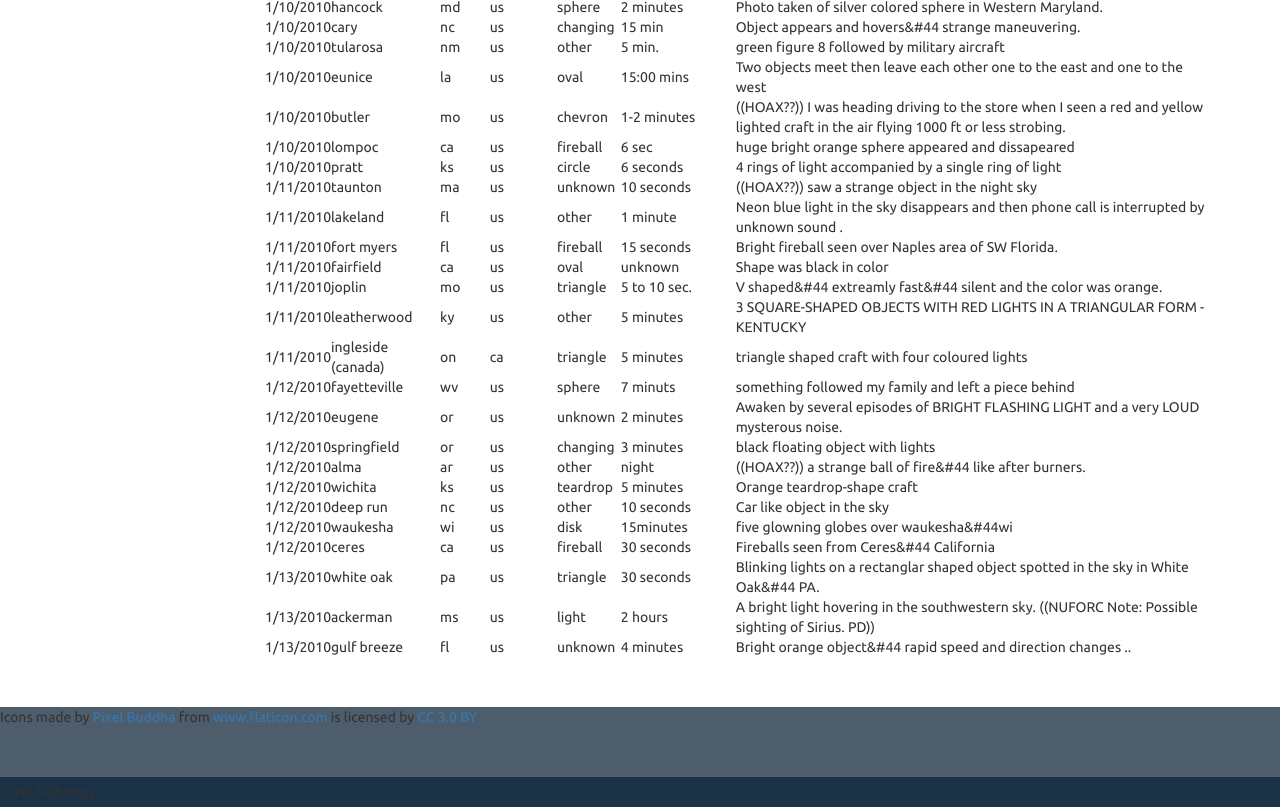
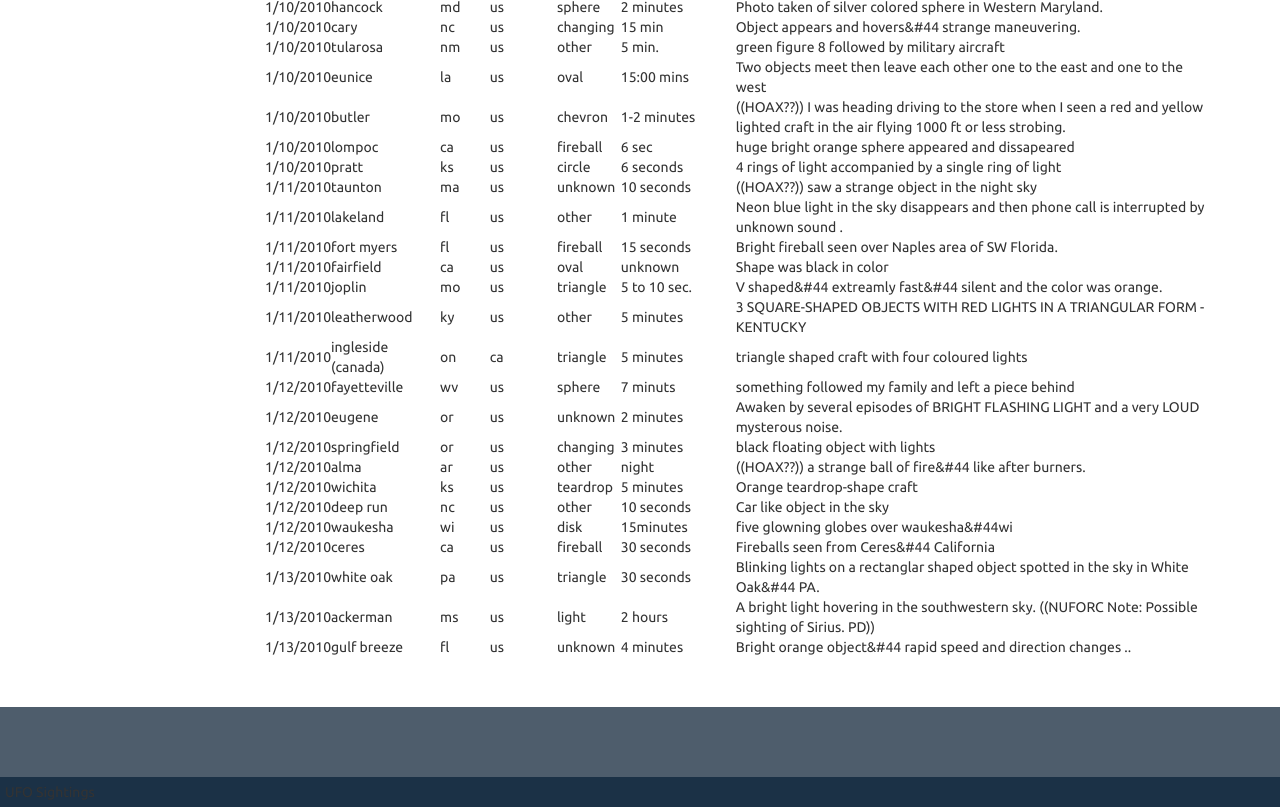
Before and after one commit to XanderRoy/UFO-LandingPage, a plain HTML site: page index.html in a window 1280 px wide. Shown: the part 3321-4128 px from the top of the page. Drawn offline with nearby package versions, Linux system fonts and the light colour scheme.

Commit message:
removed img credit--unused

```diff
--- a/index.html
+++ b/index.html
@@ -48,6 +48,8 @@
                         <input class="form-control" id="shape" type="text" placeholder="Triangle">
                         <label for="Duration">Select Duration Range</label>
                         <div class="slidecontainer">
+
+                      <!-- disabled this because data was not clean -->
                         <input type="range" min="1" max="100" value="100" class="slider" id="durationSlider">
                         <label for="Duration" id="durationRange"></label>
 
@@ -74,7 +76,6 @@
     </div>
     <footer class="footer">
       <span class="bottom">UFO Sightings</span>
-      <div>Icons made by <a href="https://www.flaticon.com/authors/pixel-buddha" title="Pixel Buddha">Pixel Buddha</a> from <a href="https://www.flaticon.com/" 			    title="Flaticon">www.flaticon.com</a> is licensed by <a href="http://creativecommons.org/licenses/by/3.0/" 			    title="Creative Commons BY 3.0" target="_blank">CC 3.0 BY</a></div>
     </footer>
   </div>
   <script src="https://cdnjs.cloudflare.com/ajax/libs/d3/4.11.0/d3.js"></script>
```
